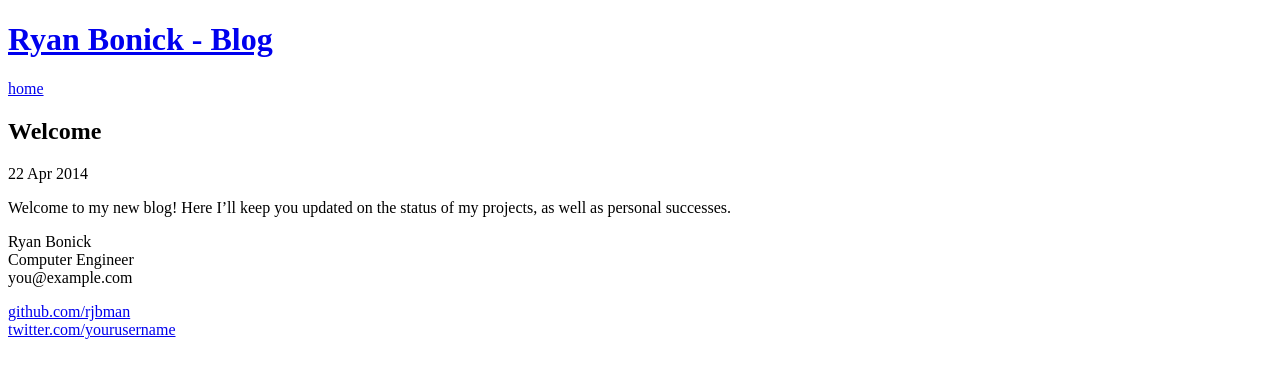
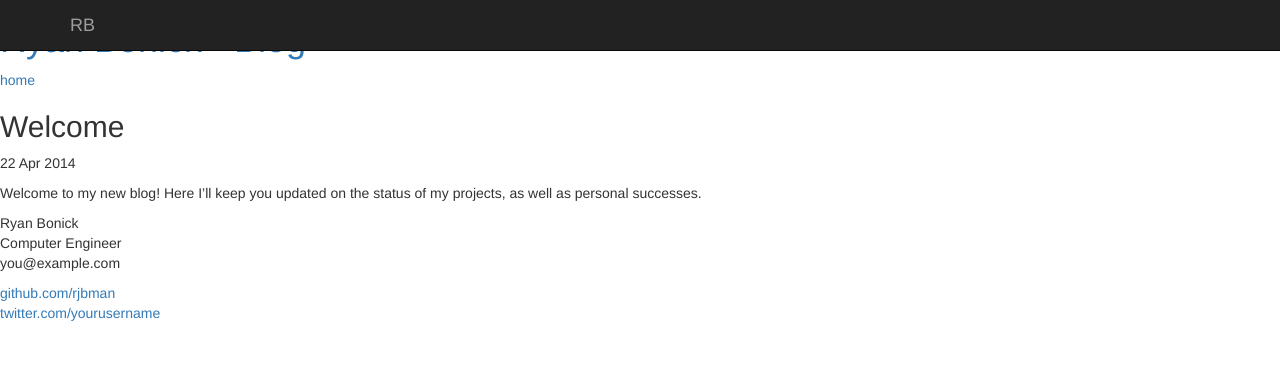
Before and after one commit to rbonick/rbonick.github.io, a Jekyll site: the page built from blog/_posts/2014-04-22-welcome.markdown, in a window 1280 px wide. Shown: the top 378 px of the page. Built offline with Jekyll 4.4.1, drawn with Linux system fonts in a browser that asks for light colours; nearby versions of some CDN libraries; library files that are not in the unit come from our copies; Markdown is read by kramdown in place of the engine named in the settings.

Commit message:
Trying to get jekyll working correctly

```diff
--- a/blog/_layouts/default.html
+++ b/blog/_layouts/default.html
@@ -11,16 +11,32 @@
 
         <!-- Custom CSS -->
         <link rel="stylesheet" href="../css/flat-ui.css">
+        <link rel="stylesheet" href="../css/bootstrap.css">
 
 
     </head>
     <body>
 
-        <div class="site">
-          <div class="header">
-            <h1 class="title"><a href="/">{{ site.name }}</a></h1>
-            <a class="extra" href="/">home</a>
+      <div class="site">
+
+        <div class="navbar navbar-inverse navbar-fixed-top navbar-embossed" role="navigation">
+          <div class="container">
+            <div class="navbar-header">
+              <button type="button" class="navbar-toggle" data-toggle="collapse" data-target=".navbar-collapse">
+                <span class="sr-only">Toggle navigation</span>
+                <span class="icon-bar"></span>
+                <span class="icon-bar"></span>
+                <span class="icon-bar"></span>
+              </button>
+              <a class="navbar-brand" href="#">RB</a>
+            </div><!--/.navbar-collapse -->
           </div>
+        </div>
+
+        <div class="header">
+          <h1 class="title"><a href="/">{{ site.name }}</a></h1>
+          <a class="extra" href="/">home</a>
+        </div>
 
           {{ content }}
 
@@ -39,7 +55,7 @@
               </p>
             </div>
           </div>
-        </div>
+      </div>
 
     </body>
 </html>
```
Also changed, not shown: blog/_layouts/post.html (line endings or trailing spaces).
